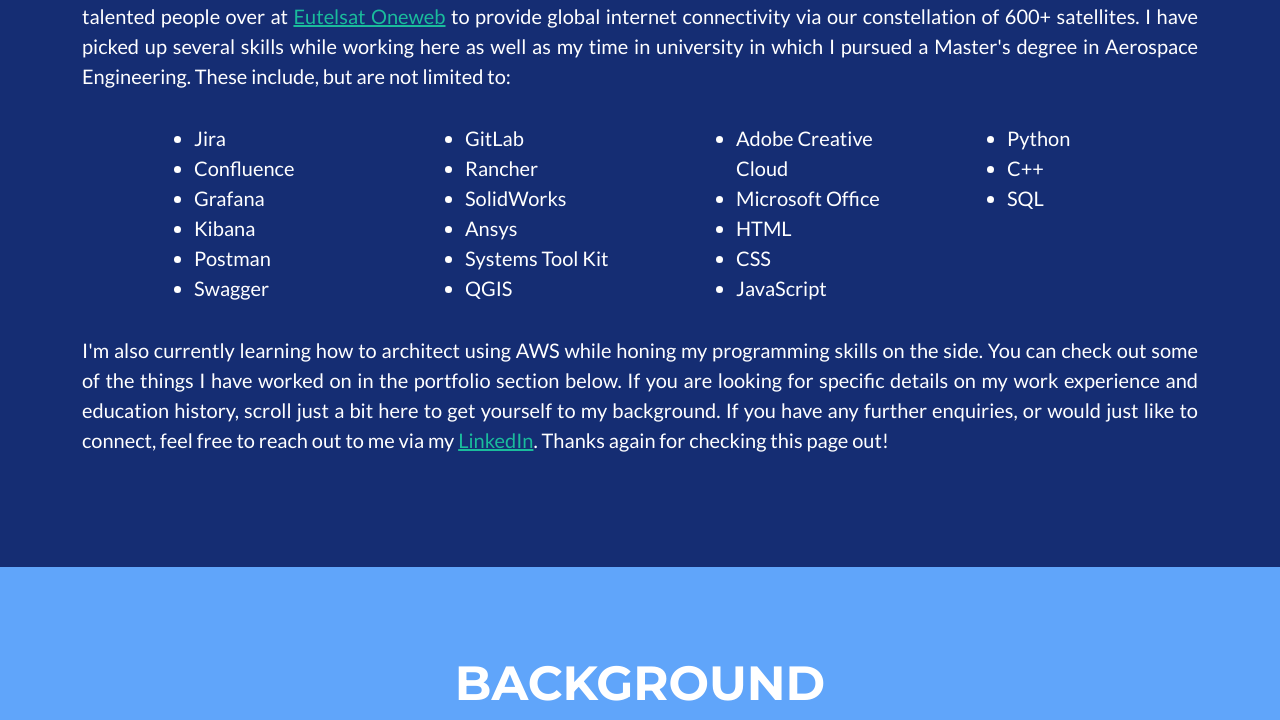
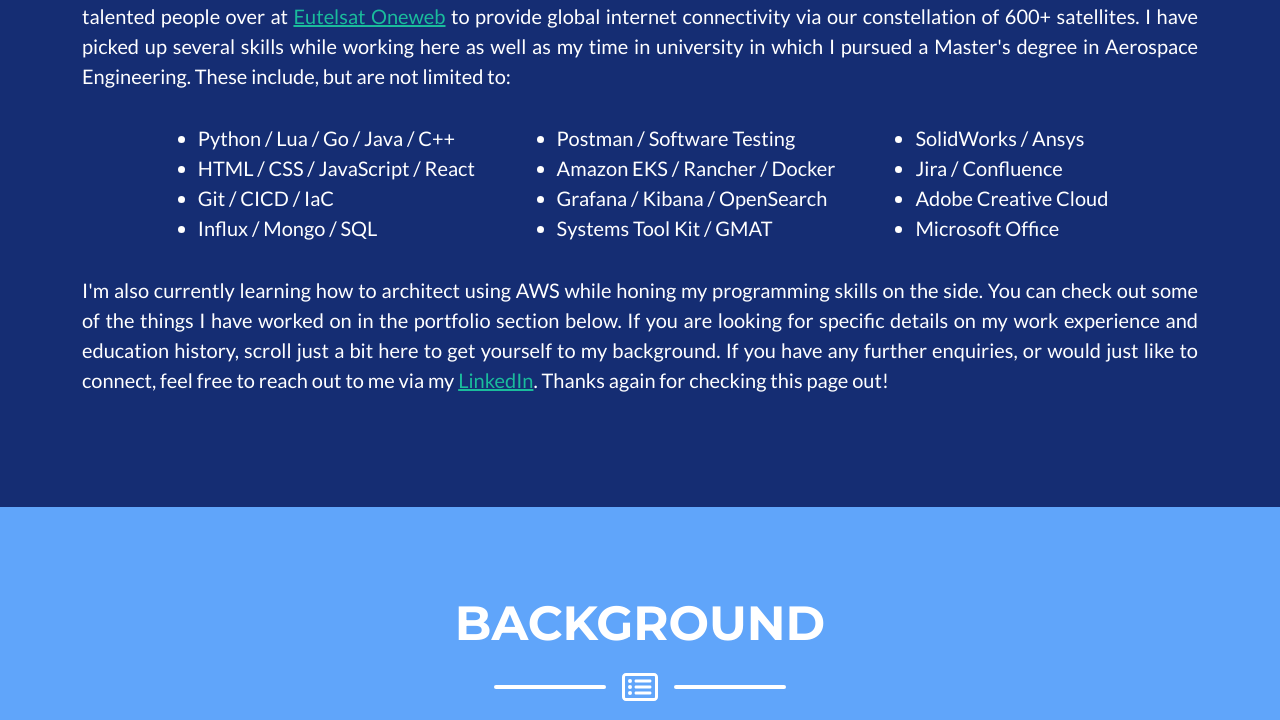
Before and after one commit to Jordanjiun/portfolio, a plain HTML site: page index.html in a window 1280 px wide. Shown: the part 929-1649 px from the top of the page. Drawn offline with nearby package versions, Linux system fonts and the light colour scheme.

Commit message:
Update bio

```diff
--- a/index.html
+++ b/index.html
@@ -68,26 +68,19 @@
                          I have picked up several skills while working here as well as my time in university in which I pursued a Master's degree in Aerospace Engineering. These include, but are not limited to:</p></div>
                          <div class="col-lg-12 me-auto text-center">
                             <ul class="lead ul-custom">
-                                <li>Jira</li>
-                                <li>Confluence</li>
-                                <li>Grafana</li>
-                                <li>Kibana</li>
-                                <li>Postman</li>
-                                <li>Swagger</li>
-                                <li>GitLab</li>
-                                <li>Rancher</li>
-                                <li>SolidWorks</li>
-                                <li>Ansys</li>
-                                <li>Systems Tool Kit</li>
-                                <li>QGIS</li>
+                                <li>Python / Lua / Go / Java / C++</li>
+                                <li>HTML / CSS / JavaScript / React</li>
+                                <li>Git / CICD / IaC</li>
+                                <li>Influx / Mongo / SQL</li>
+                                <li>Postman / Software Testing</li>
+                                <li>Amazon EKS / Rancher / Docker</li>
+                                <li>Grafana / Kibana / OpenSearch</li>
+                                <li>Systems Tool Kit / GMAT</li>
+                                <li>SolidWorks / Ansys</li>
+                                <li>Jira / Confluence</li>
                                 <li>Adobe Creative Cloud</li>
                                 <li>Microsoft Office</li>
-                                <li>HTML</li>
-                                <li>CSS</li>
-                                <li>JavaScript</li>
-                                <li>Python</li>
-                                <li>C++</li>
-                                <li>SQL</li>
+
                             </ul>
                         </div>
                     <div class="col-lg-12 text-justify"><p class="lead">I'm also currently learning how to architect using AWS while honing my programming skills on the side. You can check out some of the things I have worked on in the portfolio section below. If you are looking for specific details on my work experience
@@ -268,7 +261,7 @@
                 <div class="row">
                     <div class="col-lg-5 ms-auto box"><p class="lead text-justify">Having grew up in Malaysia before pursuing a career in the UK, I love all things food. I used to have a specific "favourite food", but nowadays I gravitate towards having a favourite cuisine (which I have a handful of) instead. Funnily
                         enough, I'm a lot pickier when it comes to drinks. Aside from coffee and whisky, the only thing you'll ever catch me drinking at a pub is a nice cold pint of Guinness. I have the cutest (and most stubborn) Shiba Inu back home named Kimi that I miss dearly whenever I'm abroad. To keep
-                        myself busy, I like going to the gym and playing video games during my downtime. I used to be a snooker fanatic back in uni too, but my cue has unfortunately been gathering dust since I started working. Maybe I'll get back at it someday.
+                        myself busy, I enjoy spending my time at the gym, playing video games, and even developing them. I used to be a snooker fanatic back in uni too, but my cue has unfortunately been gathering dust since I started working. Maybe I'll get back at it someday.
                     </p></div>
                     <div class="col-lg-5 me-auto box"><img class="kimi-img img-frame" src="assets/img/kimi.png" alt="Kimi"></div>
                 </div>
```
Also changed, not shown: css/styles.css.
